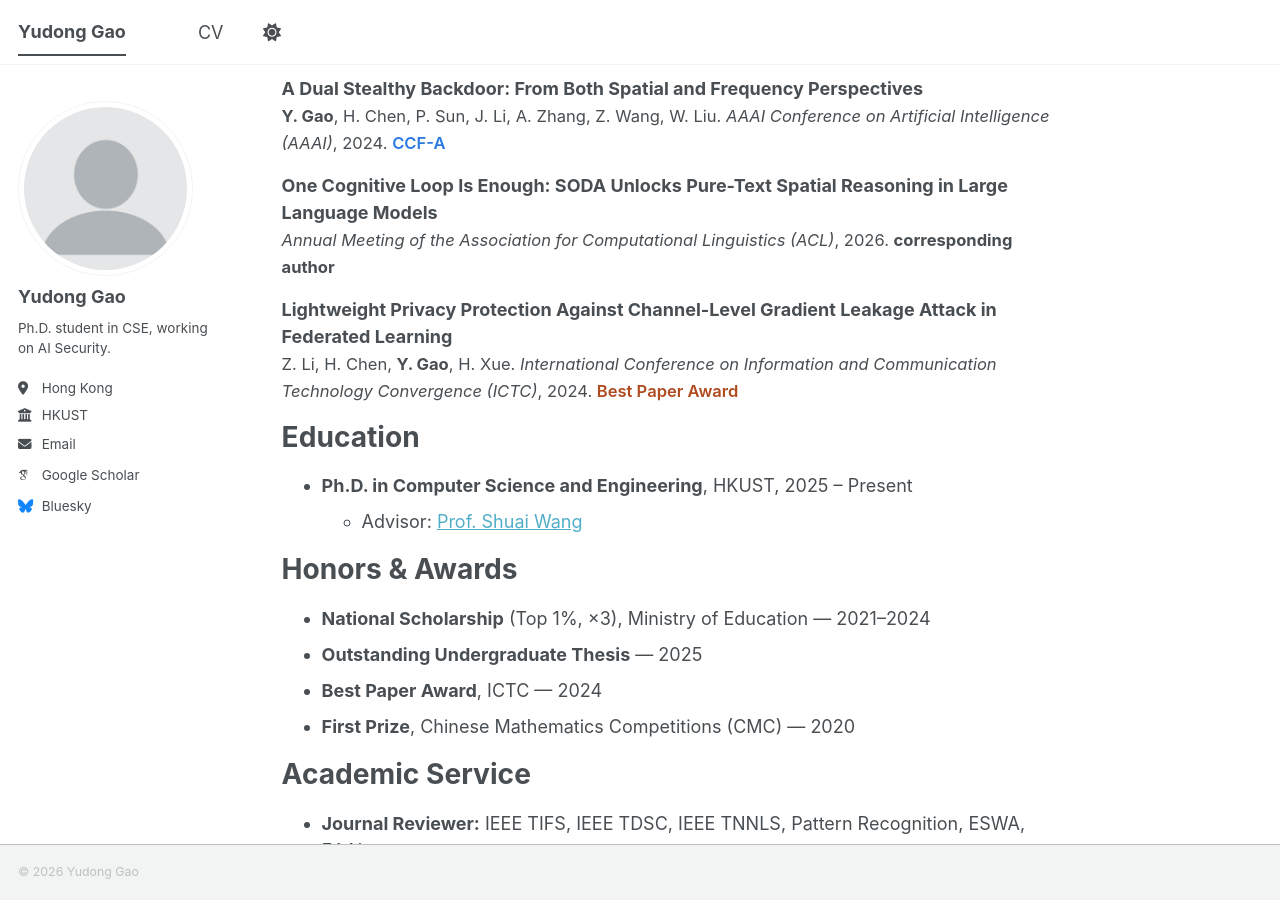
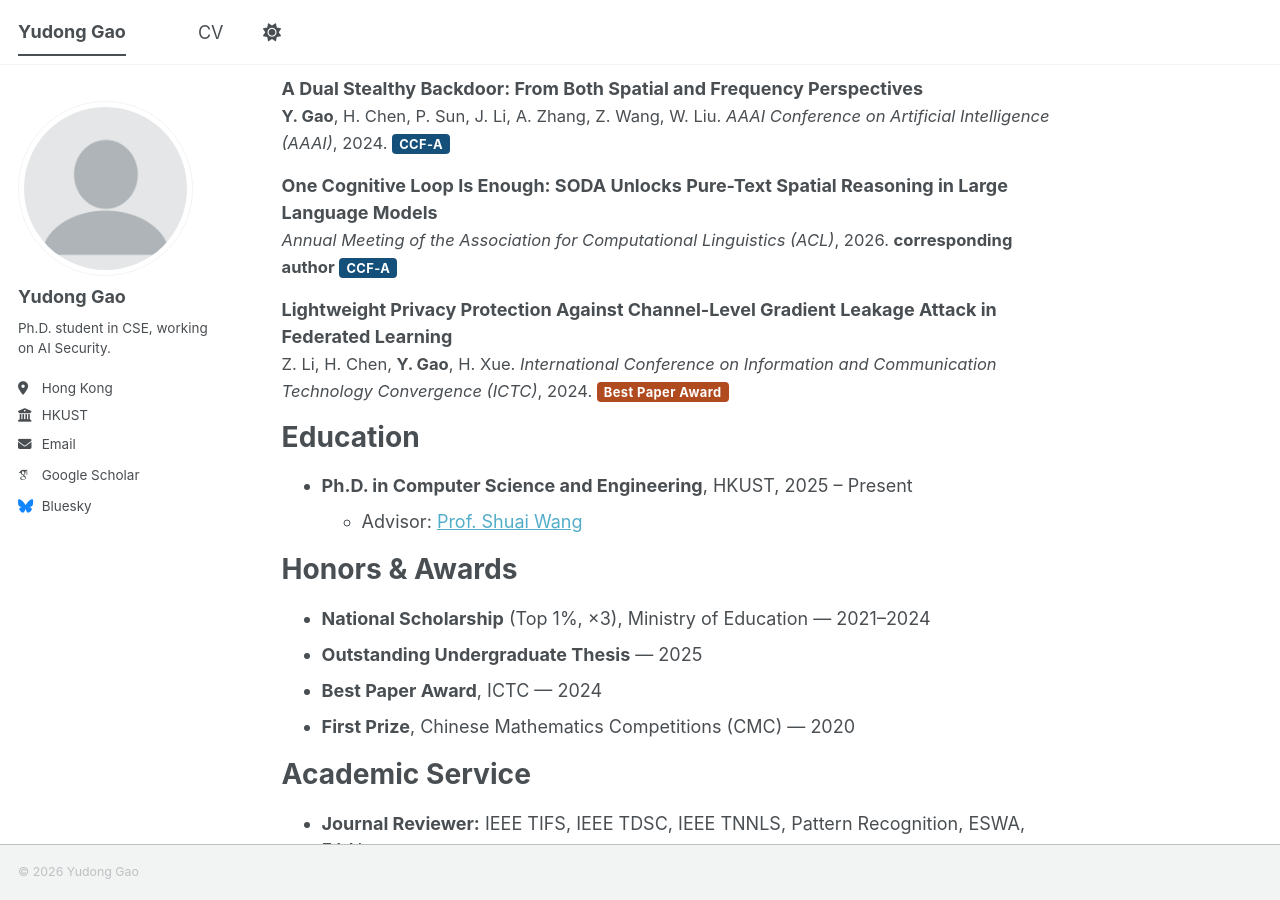
Before and after one commit to ifen1/ifen1.github.io, a Jekyll site: the page built from _pages/about.md, in a window 1280 px wide and 900 px high, scrolled down 962 px. Built offline with Jekyll 4.4.1, drawn with Linux system fonts in a browser that asks for light colours; some web fonts are replaced; a script bundle is joined from its source files by our own code; library files that are not in the unit come from our copies.

Commit message:
Add CCF-A badge to SODA; make CCF-A/award labels prominent filled badges
Co-Authored-By: Claude Opus 4.8 (1M context) <noreply@anthropic.com>

```diff
--- a/_pages/about.md
+++ b/_pages/about.md
@@ -17,7 +17,7 @@ Publications
 {% for post in pre %}
 <p style="margin-bottom:0.9em;">
 {% if post.paperurl %}<a href="{{ post.paperurl }}"><b>{{ post.title }}</b></a>{% else %}<b>{{ post.title }}</b>{% endif %}<br>
-<span style="font-size:0.92em;">{{ post.authors }}. <i>{{ post.venue }}</i>, {{ post.date | date: "%Y" }}.{% if post.tag and post.tag != "" %} <span style="color:#2a7ae2;font-weight:600;">{{ post.tag }}</span>{% endif %}</span>
+<span style="font-size:0.92em;">{{ post.authors }}. <i>{{ post.venue }}</i>, {{ post.date | date: "%Y" }}.{% if post.tag and post.tag != "" %} <span style="background:#14507a;color:#fff;font-weight:700;font-size:0.78em;letter-spacing:0.4px;padding:2px 7px;border-radius:4px;vertical-align:middle;">{{ post.tag }}</span>{% endif %}</span>
 </p>
 {% endfor %}
 
@@ -25,7 +25,7 @@ Publications
 {% for post in mains %}
 <p style="margin-bottom:0.9em;">
 {% if post.paperurl %}<a href="{{ post.paperurl }}"><b>{{ post.title }}</b></a>{% else %}<b>{{ post.title }}</b>{% endif %}<br>
-<span style="font-size:0.92em;">{{ post.authors }}. <i>{{ post.venue }}</i>, {{ post.date | date: "%Y" }}.{% if post.tag and post.tag != "" %} <span style="color:#2a7ae2;font-weight:600;">{{ post.tag }}</span>{% endif %}</span>
+<span style="font-size:0.92em;">{{ post.authors }}. <i>{{ post.venue }}</i>, {{ post.date | date: "%Y" }}.{% if post.tag and post.tag != "" %} <span style="background:#14507a;color:#fff;font-weight:700;font-size:0.78em;letter-spacing:0.4px;padding:2px 7px;border-radius:4px;vertical-align:middle;">{{ post.tag }}</span>{% endif %}</span>
 </p>
 {% endfor %}
 
@@ -33,7 +33,7 @@ Publications
 {% for post in corr %}
 <p style="margin-bottom:0.9em;">
 {% if post.paperurl %}<a href="{{ post.paperurl }}"><b>{{ post.title }}</b></a>{% else %}<b>{{ post.title }}</b>{% endif %}<br>
-<span style="font-size:0.92em;">{% if post.authors and post.authors != "" %}{{ post.authors }}. {% endif %}<i>{{ post.venue }}</i>, {{ post.date | date: "%Y" }}.{% if post.tag and post.tag != "" %} <b>{{ post.tag }}</b>{% endif %}</span>
+<span style="font-size:0.92em;">{% if post.authors and post.authors != "" %}{{ post.authors }}. {% endif %}<i>{{ post.venue }}</i>, {{ post.date | date: "%Y" }}. <b>corresponding author</b>{% if post.tag and post.tag != "" %} <span style="background:#14507a;color:#fff;font-weight:700;font-size:0.78em;letter-spacing:0.4px;padding:2px 7px;border-radius:4px;vertical-align:middle;">{{ post.tag }}</span>{% endif %}</span>
 </p>
 {% endfor %}
 
@@ -41,7 +41,7 @@ Publications
 {% for post in awd %}
 <p style="margin-bottom:0.9em;">
 {% if post.paperurl %}<a href="{{ post.paperurl }}"><b>{{ post.title }}</b></a>{% else %}<b>{{ post.title }}</b>{% endif %}<br>
-<span style="font-size:0.92em;">{{ post.authors }}. <i>{{ post.venue }}</i>, {{ post.date | date: "%Y" }}. <span style="color:#b04a1f;font-weight:600;">Best Paper Award</span></span>
+<span style="font-size:0.92em;">{{ post.authors }}. <i>{{ post.venue }}</i>, {{ post.date | date: "%Y" }}. <span style="background:#b04a1f;color:#fff;font-weight:700;font-size:0.78em;letter-spacing:0.4px;padding:2px 7px;border-radius:4px;vertical-align:middle;">Best Paper Award</span></span>
 </p>
 {% endfor %}
 
```
Also changed, not shown: _publications/2026-07-01-soda.md (+1 -1 lines).
